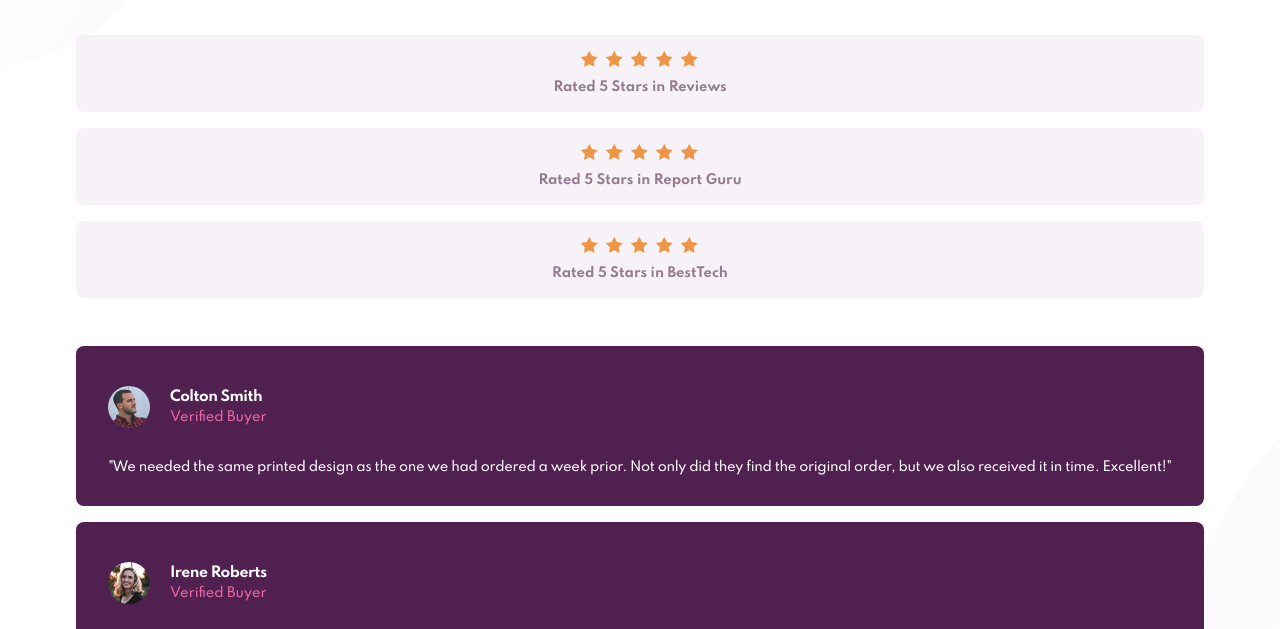
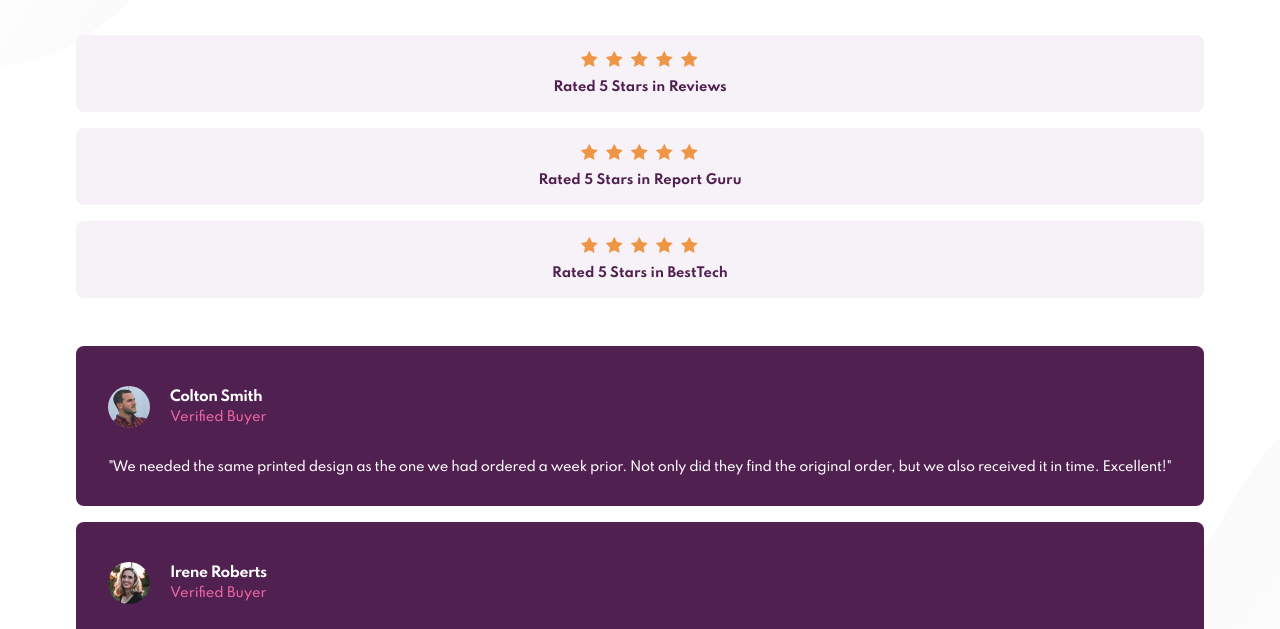
Before and after one commit to AGutierrezR/social-proof-section, a website: page index.html in a window 1280 px wide. Shown: the part 166-795 px from the top of the page. Drawn offline with Linux system fonts and the light colour scheme.

Commit message:
Corrige colores

```diff
--- a/scss/base/_typography.scss
+++ b/scss/base/_typography.scss
@@ -5,7 +5,8 @@
 body {
   font-family: var(--ff-body);
   font-size: var(--fs-body);
-  color: var(--clr-dark-grayish-magenta);
+  font-weight: var(--fw-regular);
+  color: var(--clr-very-dark-magenta);
 }
 
 h1 {
--- a/scss/components/_rating-card.scss
+++ b/scss/components/_rating-card.scss
@@ -17,6 +17,8 @@
 
   &__description {
     line-height: 1.3;
+    font-weight: var(--fw-bold);
+    color: var(--clr-very-dark-magenta);
   }
 
   @include media-breakpoint('desktop') {
```
Also changed, not shown: css/main.css, 1 other file.
